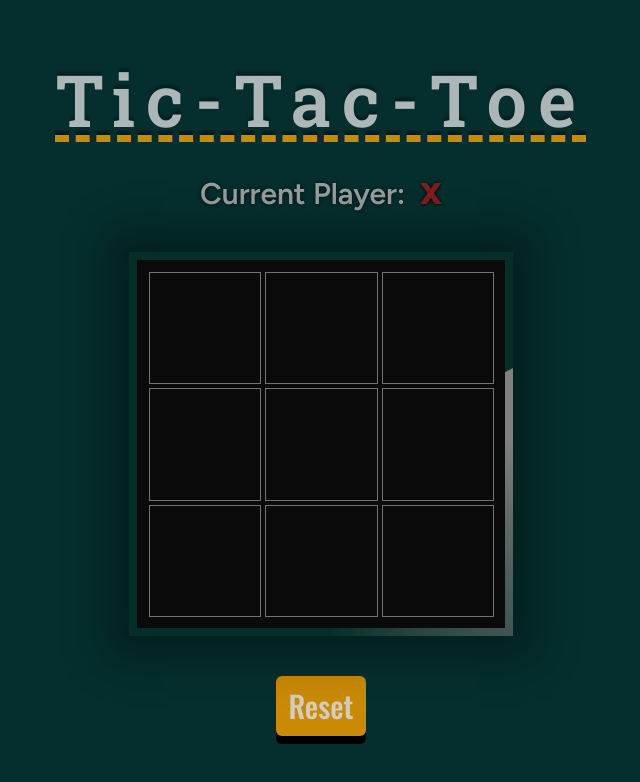
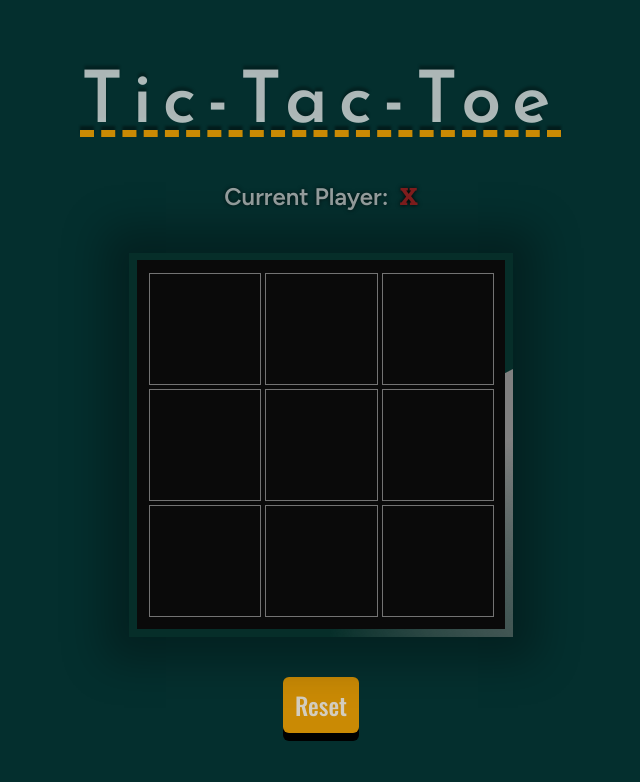
Before and after one commit to raidel-a/tic-tac-toe, a Next.js app: page / in a window 1280 px wide. Shown: the top 782 px of the page, without its empty margins (319-959 px from the left). Built offline with nearby package versions, Linux system fonts and the light colour scheme.

Commit message:
Update fonts in index.tsx and fonts.ts

```diff
--- a/pages/index.tsx
+++ b/pages/index.tsx
@@ -1,5 +1,5 @@
 import { useState } from 'react';
-import { figtree, oswald, robotoSlab } from '../styles/fonts';
+import { figtree, josefinSans, oswald, robotoSlab } from '../styles/fonts';
 
 // const font = firaCode;
 
@@ -66,7 +66,7 @@ export default function Home() {
 
   return (
     <main
-      className={`${robotoSlab.className} min-w-screen flex min-h-screen justify-center bg-teal-950`}
+      className={`${josefinSans.className} min-w-screen flex min-h-screen justify-center bg-teal-950`}
     >
       <div className="grid items-center">
         <div className="flex flex-col items-center space-y-10">
@@ -79,11 +79,11 @@ export default function Home() {
           </h1>
           {!gameOver ? (
             <div
-              className={`text-3xl ${figtree.className} font-semibold text-neutral-300/70 drop-shadow-[0_0_2px_rgba(0,0,0,1)]`}
+              className={`text-2xl ${figtree.className} font-semibold text-neutral-300/70 drop-shadow-[0_0_2px_rgba(0,0,0,1)]`}
             >
               Current Player: &nbsp;
               <span
-                className={`font-black
+                className={`font-black ${robotoSlab.className}
                   ${currentPlayer === 'X' ? 'text-red-900' : 'text-blue-900'}
                 `}
               >
@@ -99,7 +99,9 @@ export default function Home() {
           )}
 
           <div className="box shadow-cust relative h-96 w-96 overflow-hidden bg-lime-950/10">
-            <div className="relative z-10 m-3 grid h-[94%] w-[94%] grid-cols-3 grid-rows-3 gap-1 p-2">
+            <div
+              className={` ${robotoSlab.className} relative z-10 m-3 grid h-[94%] w-[94%] grid-cols-3 grid-rows-3 gap-1 p-2`}
+            >
               {board.map((value, index) => (
                 <div
                   key={index}
@@ -127,7 +129,7 @@ export default function Home() {
           </div>
           <div className="justify-self-center">
             <button
-              className={`rounded-md border-none ${oswald.className} bg-yellow-600 p-3 text-3xl font-medium text-neutral-300/90 shadow-[0_8px_0_0px_rgba(0,0,0,1)] transition hover:text-white active:translate-y-2 active:scale-95 active:shadow-none`}
+              className={`rounded-md border-none ${oswald.className} bg-yellow-600 p-3 text-2xl font-medium text-neutral-300/90 shadow-[0_8px_0_0px_rgba(0,0,0,1)] transition hover:text-white active:translate-y-2 active:scale-95 active:shadow-none`}
               onClick={resetGame}
             >
               Reset
--- a/styles/fonts.ts
+++ b/styles/fonts.ts
@@ -1,4 +1,4 @@
-import { Noto_Sans, Noto_Serif, Oswald, Source_Sans_3, Figtree, Roboto_Slab } from 'next/font/google'
+import { Noto_Sans, Noto_Serif, Oswald, Source_Sans_3, Figtree, Roboto_Slab, Josefin_Sans } from 'next/font/google'
 // import localFont from 'next/font/local'
 
 // define your variable fonts
@@ -7,6 +7,7 @@ const notoSans = Noto_Sans({ subsets: ['latin']})
 const oswald = Oswald({ subsets: ['latin']})
 const figtree = Figtree({ subsets: ['latin']})
 const robotoSlab = Roboto_Slab({ subsets: ['latin']})
+const josefinSans = Josefin_Sans({ subsets: ['latin']})
 
 // define 2 weights of a non-variable font
 const sourceCodePro400 = Source_Sans_3({ subsets: ['latin'], weight: '400' })
@@ -15,4 +16,4 @@ const sourceCodePro700 = Source_Sans_3({ subsets: ['latin'], weight: '700' })
 // define a custom local font where GreatVibes-Regular.ttf is stored in the styles folder
 // const greatVibes = localFont({ src: './GreatVibes-Regular.ttf' })
 
-export { notoSans, notoSerif, oswald, sourceCodePro400, sourceCodePro700, figtree, robotoSlab }
+export { notoSans, notoSerif, oswald, sourceCodePro400, sourceCodePro700, figtree, robotoSlab,josefinSans }
--- a/styles/globals.css
+++ b/styles/globals.css
@@ -39,17 +39,17 @@
 
 @keyframes typewriter {
   0% { width: 0; text-decoration: none; }
-  100% { width: 100%; text-decoration: none; }
+  100% { width: 90%; text-decoration: none; }
 }
 @keyframes remove-border {
-  0%,99% { border-right: .15em solid orange; }
-  100% { border-right: none; }
+  0%,99% { border-right: .15em solid orange; overflow:hidden }
+  100% { border-right: none; overflow:visible; }
 }
 
-@keyframes show-overflow {
+/* @keyframes show-overflow {
   0%,99% { overflow: hidden; }
   100% { overflow: visible; }
-}
+} */
 
 .typewriter {
   overflow: hidden;
@@ -58,7 +58,7 @@
   margin: 0 auto;
   letter-spacing: .15em; /* adjust as needed */
   animation:
-    typewriter 2s steps(40, end),
-    remove-border 0ms linear 2000ms forwards,
-    show-overflow 0ms linear 2200ms forwards;
+    typewriter 2s steps(20, end),
+    remove-border 0ms linear 2000ms forwards;
+    /* show-overflow 0ms linear 2200ms forwards; */
 }
```
